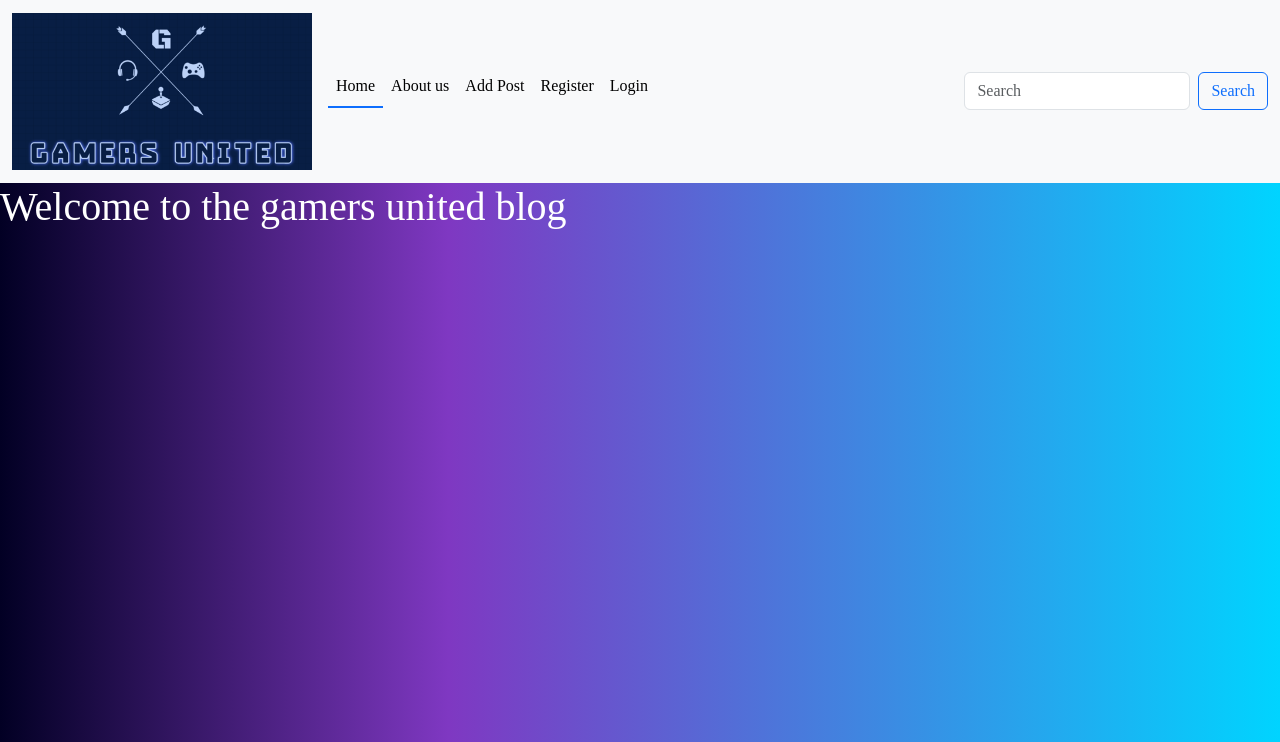
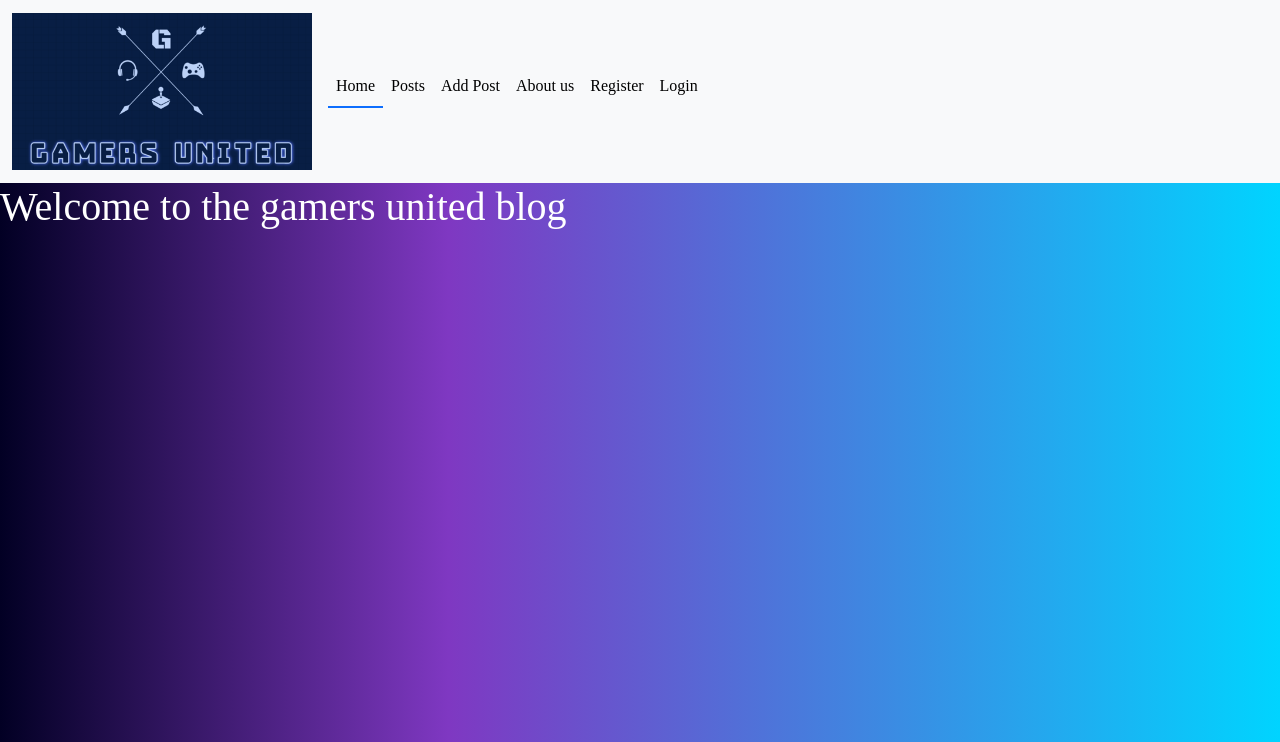
Before and after one commit to Enzolita/gamers-united, a Django app: page / in a window 1280 px wide. Shown: the top 742 px of the page. Run offline with Django 5.2, Linux system fonts and the light colour scheme; parts of the project's set-up code (start-up, migrations or seed data) failed here and were passed over; some libraries are stand-ins or nearby versions; some web fonts are replaced.

Commit message:
Add posts and about url to header

```diff
--- a/templates/includes/header.html
+++ b/templates/includes/header.html
@@ -16,11 +16,14 @@
                 <a class="nav-link {% if url_name == 'home' %}active{% endif %}" aria-current="page" href="{% url 'home' %}">Home</a>
               </li>
               <li class="nav-item">
-                <a class="nav-link {% if url_name == 'about' %}active{% endif %}" aria-current="page" href="{% url 'about' %}">About us</a>
+                <a class="nav-link {% if url_name == 'posts' %}active{% endif %}" href="{% url 'posts' %}">Posts</a>
               </li>
               <li class="nav-item">
                 <a class="nav-link {% if url_name == 'add_post' %}active{% endif %}" href="{% url 'add_post' %}">Add Post</a>
-            </li>
+              </li>
+              <li class="nav-item">
+                <a class="nav-link {% if url_name == 'about' %}active{% endif %}" aria-current="page" href="{% url 'about' %}">About us</a>
+              </li>
               {% if request.user.is_authenticated %}
               <li class="nav-item">
                 <a class="nav-link {% if url_name == 'accounts_logout' %}active{% endif %}" href="/accounts/logout/">Logout</a>
@@ -34,11 +37,6 @@
               </li>
               {% endif %}
             </ul>
-            <!-- Form for search bar -->
-            <form class="d-flex" role="search" method="GET" action="{% url 'recipes' %}">
-              <input class="form-control me-2" name="q" type="search" placeholder="Search" aria-label="Search">
-              <button class="btn btn-outline-primary" type="submit">Search</button>
-            </form>
           </div>
         </div>
       </nav>
```
